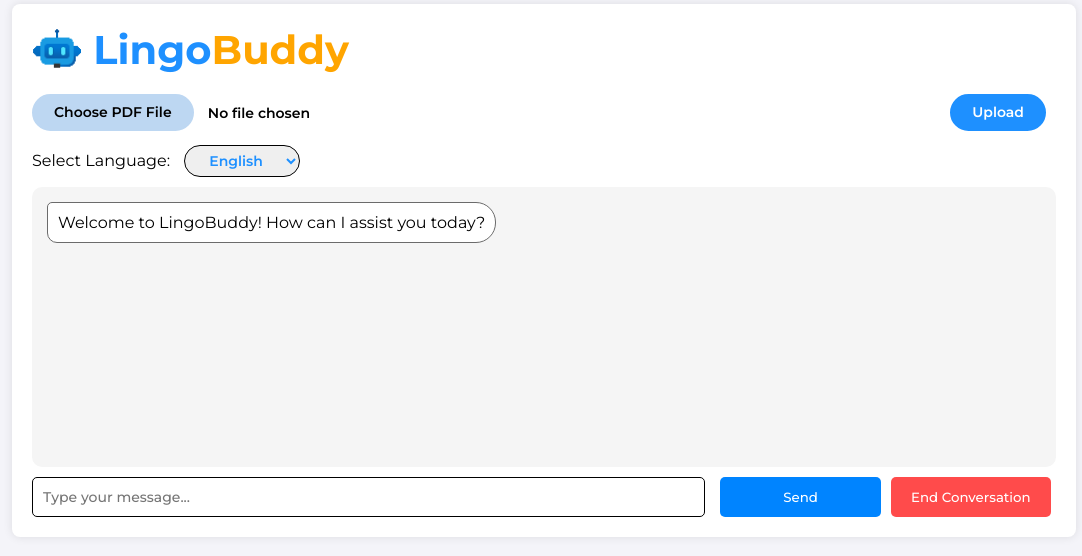
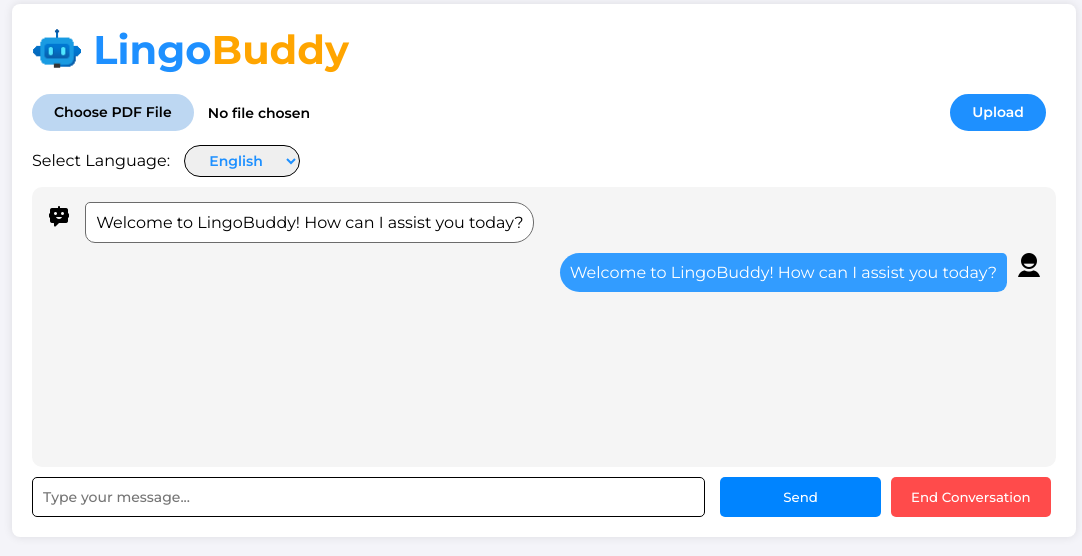
Before and after one commit to Kavisha4/Hack4Change, a Flask app: page / in a window 1280 px wide. Shown: the part 130-686 px from the top of the page, without its empty margins (96-1178 px from the left). Run offline with Flask 2, Linux system fonts and the light colour scheme.

Commit message:
[F] add the user and bot icon.

```diff
--- a/LingoBuddy/app/static/css/style.css
+++ b/LingoBuddy/app/static/css/style.css
@@ -166,6 +166,15 @@
   text-align: right;
 }
 
+.bot-img {
+  margin-right: 10px;
+}
+
+.user-img {
+  float: right;
+  margin-left: 10px;
+}
+
 .input-area {
   display: flex;
 }
--- a/LingoBuddy/app/templates/index.html
+++ b/LingoBuddy/app/templates/index.html
@@ -40,7 +40,19 @@
         </div>
       </div>
       <div class="chat-box" id="chat-box">
+        <img
+          class="bot-img"
+          src="{{ url_for('static', filename='images/bot.png') }}"
+        />
         <div class="message bot">
+          Welcome to LingoBuddy! How can I assist you today?
+        </div>
+        <br />
+        <img
+          class="user-img"
+          src="{{ url_for('static', filename='images/user.png') }}"
+        />
+        <div class="message user">
           Welcome to LingoBuddy! How can I assist you today?
         </div>
       </div>
```
Also changed, not shown: LingoBuddy/app/static/images/bot.png (added), LingoBuddy/app/static/images/user.png (added).
